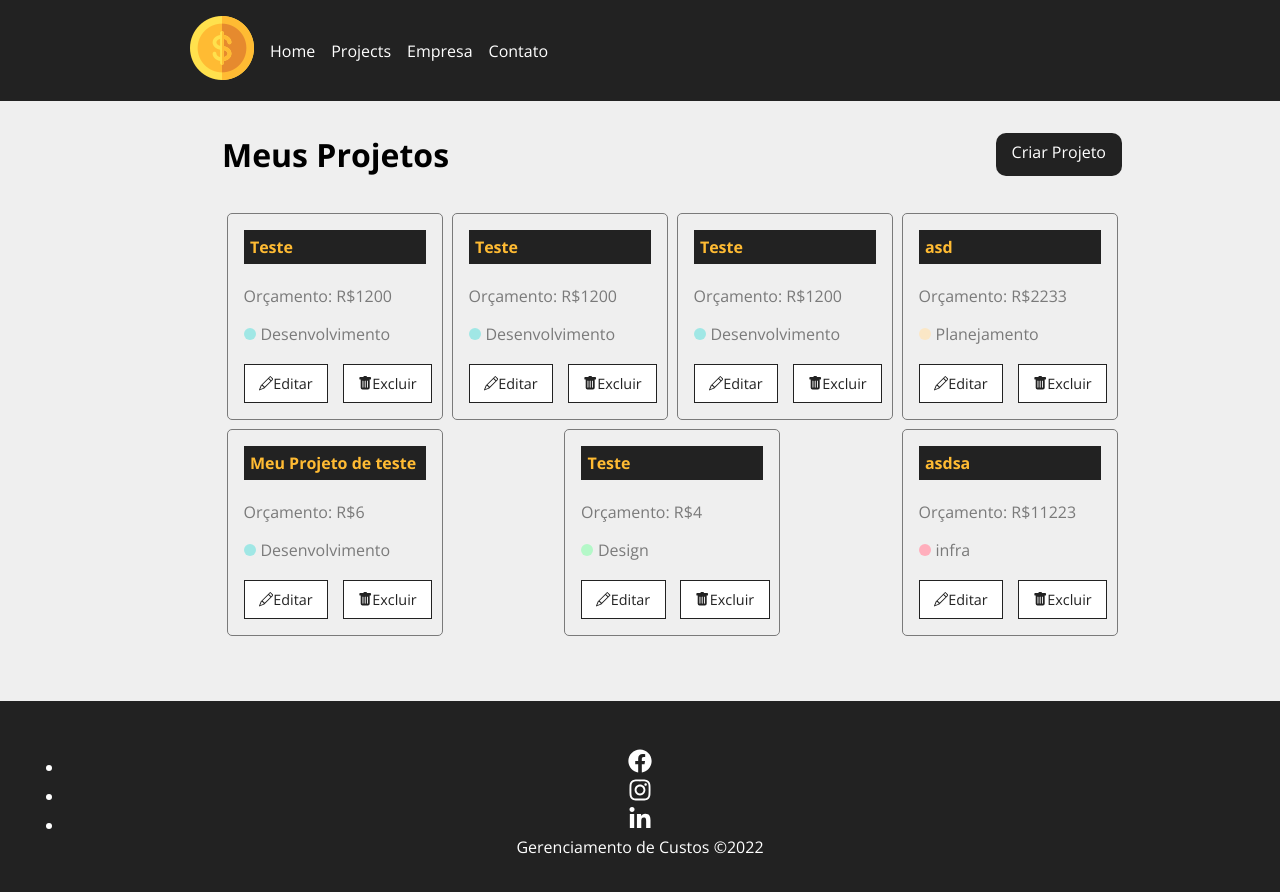
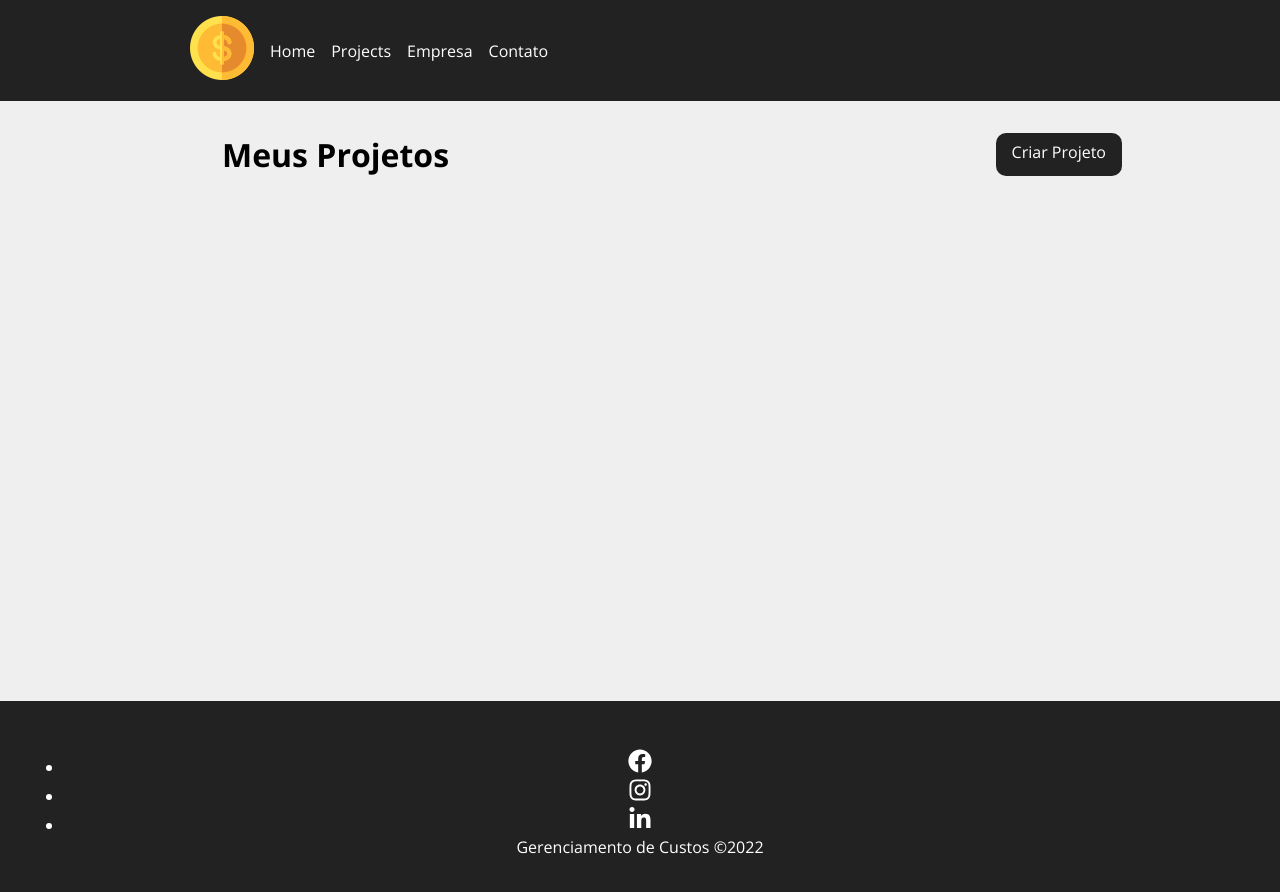
Before and after one commit to aldo-pereira22/gerenciamento-de-projetos, a React (Create React App) app: page /projects in a window 1280 px wide. Shown: the top 892 px of the page. Built offline with nearby package versions, Linux system fonts and the light colour scheme; data requests are answered from the project's data file.

Commit message:
Remoção de projeto

```diff
--- a/db.json
+++ b/db.json
@@ -1,69 +1,5 @@
 {
-  "projects": [
-    {
-      "name": "Teste",
-      "budget": "1200",
-      "category": {
-        "id": "2",
-        "name": "Desenvolvimento"
-      },
-      "id": 1
-    },
-    {
-      "name": "Teste",
-      "budget": "1200",
-      "category": {
-        "id": "2",
-        "name": "Desenvolvimento"
-      },
-      "id": 2
-    },
-    {
-      "name": "Teste",
-      "budget": "1200",
-      "category": {
-        "id": "2",
-        "name": "Desenvolvimento"
-      },
-      "id": 3
-    },
-    {
-      "name": "asd",
-      "budget": "2233",
-      "category": {
-        "id": "4",
-        "name": "Planejamento"
-      },
-      "id": 4
-    },
-    {
-      "name": "Meu Projeto de teste",
-      "budget": "6",
-      "category": {
-        "id": "2",
-        "name": "Desenvolvimento"
-      },
-      "id": 5
-    },
-    {
-      "name": "Teste",
-      "budget": "4",
-      "category": {
-        "id": "3",
-        "name": "Design"
-      },
-      "id": 6
-    },
-    {
-      "name": "asdsa",
-      "budget": "11223",
-      "category": {
-        "id": "1",
-        "name": "infra"
-      },
-      "id": 7
-    }
-  ],
+  "projects": [],
   "categories": [
     {
       "id": "1",
--- a/src/components/pages/Projects.jsx
+++ b/src/components/pages/Projects.jsx
@@ -13,6 +13,7 @@
 function Projects() {
     const [projects, setProjects] = useState([])
     const [removeLoadging, setRemoveLoading] = useState(true)
+    const [projectMessage, setProjectMessage] = useState('')
 
     const location = useLocation()
     let message = ''
@@ -34,6 +35,23 @@
                 })
                 .catch(err => console.log(err))
     }, [])
+
+    function removerProjeto(id){
+        fetch(`http://localhost:5000/projects/${id}`,{
+            method: 'DELETE',
+            headers:{
+                'Content-type': 'application/json'
+            }
+        }).
+        then( resp => resp.json())
+        .then(data => {
+            setProjects(projects.filter( (project) => project.id !== id ))
+            setProjectMessage('Projeto removido com sucesso!')
+        })
+        .catch( (err) => {
+            console.log(err)
+        })
+    }
     return (
 
         <div className={styles.project_container}>
@@ -42,6 +60,7 @@
                 <LinkButton to="/newprojects" text="Criar Projeto" />
 
             </div>
+            {projectMessage && <Message type="success" text={projectMessage} /> }
             <Container custonClass="start" >
                 <br />
                 {projects.length > 0 &&
@@ -52,6 +71,7 @@
                             budget={project.budget}
                             category={project.category.name}
                             key={project.id}
+                            handleRemove={removerProjeto}
                         />
                     ))
                 }
--- a/src/components/project/ProjectCard.jsx
+++ b/src/components/project/ProjectCard.jsx
@@ -5,6 +5,12 @@
 import { Link } from 'react-router-dom'
 
 function ProjectCard({ id, name, budget, category, handleRemove }) {
+
+
+    const remove = (e) => {
+        e.preventDefault()
+        handleRemove(id)
+    }
     return (
         <div className={styles.project_card} >
             <h4>{name}</h4>
@@ -19,7 +25,7 @@
                 <Link to="/">
                     <BsPencil /> Editar
                 </Link>
-                <button>
+                <button onClick={remove} >
                     <BsTrashFill /> Excluir
                 </button>
             </div>
```
